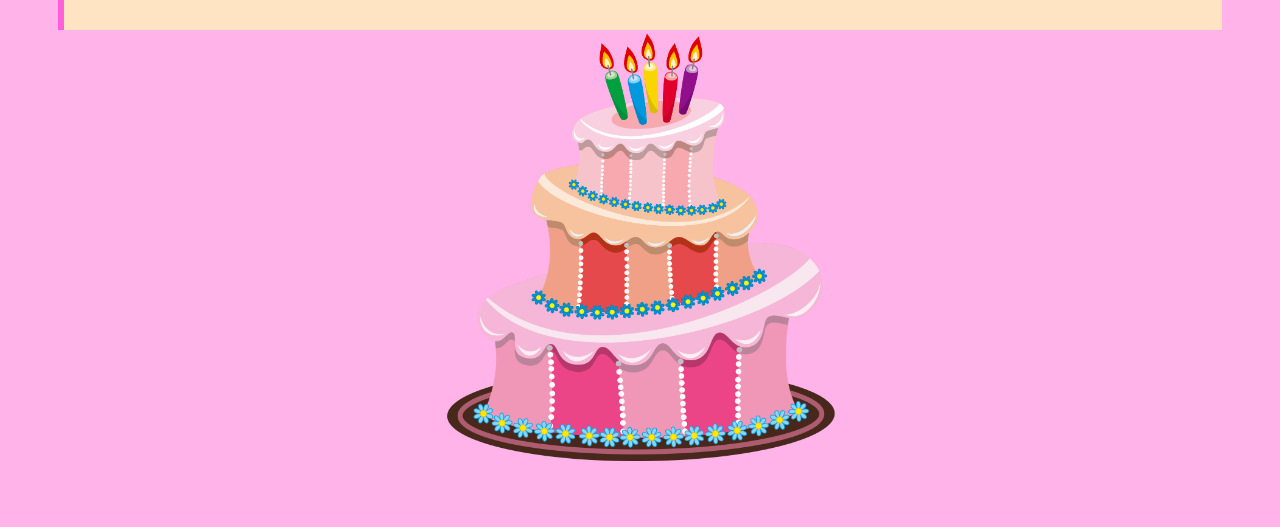
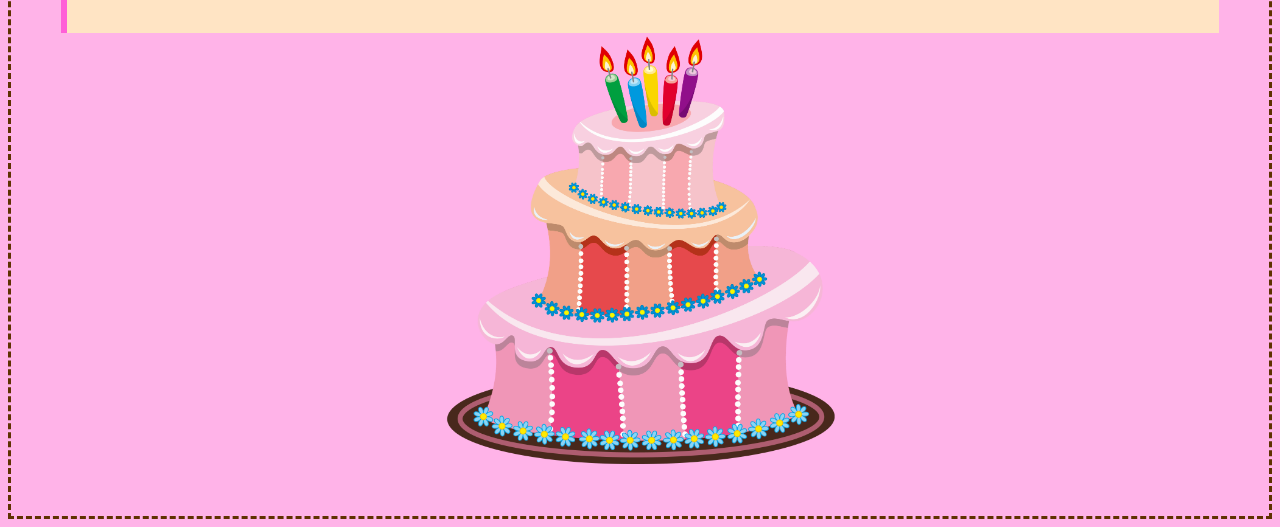
Before and after one commit to SquigBoi/Art101-Team11-Final-Project, a plain HTML site: page index.html in a window 1280 px wide. Shown: the part 294-821 px from the top of the page. Drawn offline with nearby package versions, Linux system fonts and the light colour scheme.

Commit message:
Update welcome.css

```diff
--- a/welcome.css
+++ b/welcome.css
@@ -1,6 +1,8 @@
 body {
     background: #ffb3e8;
     padding: 50px;
+    border-style: dashed;
+    border-color: #5f3100;
 }
 h1{
   text-align: center;
```
